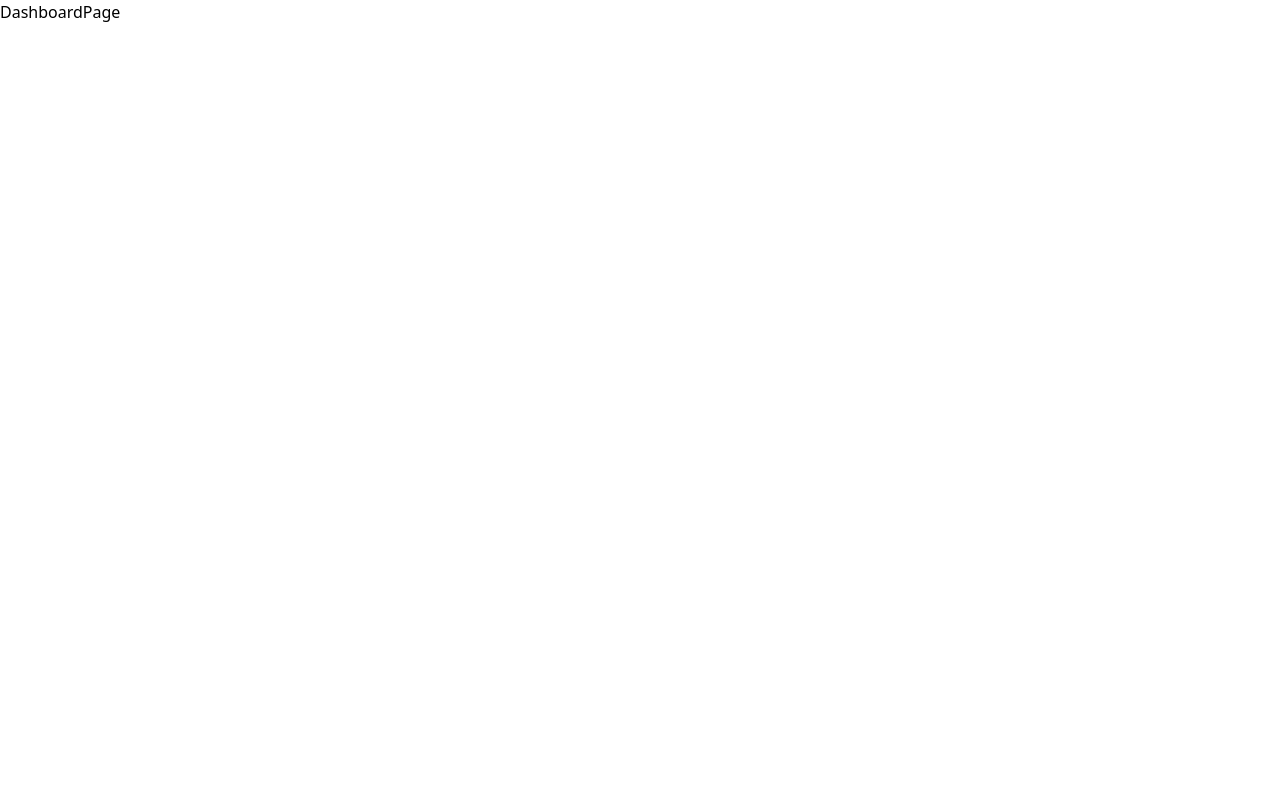
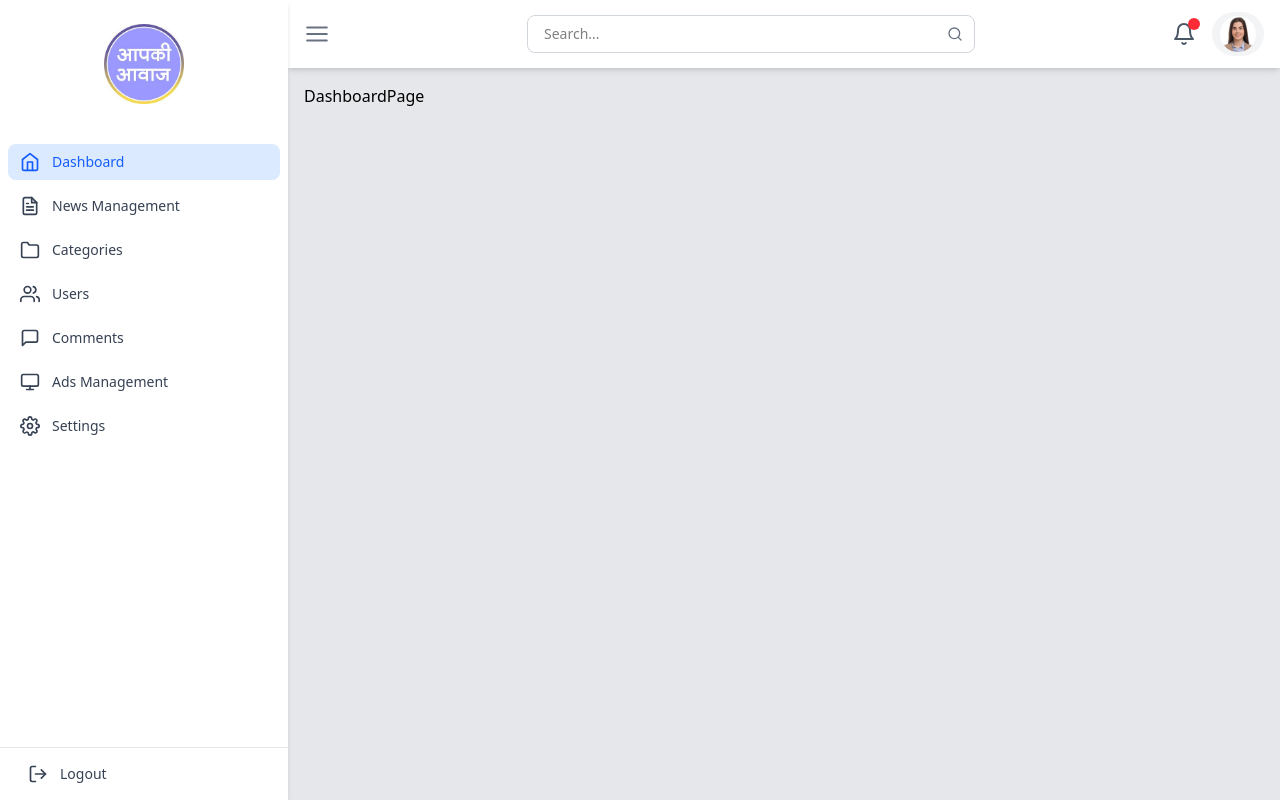
Before and after one commit to aapkiawazdeveloper-debug/aapki-awaz-website, a Next.js app: page /dashboard in a window 1280 px wide. Built offline with nearby package versions, Linux system fonts and the light colour scheme.

Commit message:
admin panel setup

```diff
--- a/src/app/(modules)/(admin)/layout.tsx
+++ b/src/app/(modules)/(admin)/layout.tsx
@@ -1,17 +1,61 @@
-import type { Metadata } from "next";
+"use client";
+
+import { useState, useEffect } from "react";
 import "../../styles/globals.css";
+import Sidebar from "@/app/shared/components/admin/layout/Sidebar";
+import Header from "@/app/shared/components/admin/layout/Header";
 
-export const metadata: Metadata = {
-    title: "Next.js admin",
-    description: "Next.js admin",
+const AdminLayout = ({ children }: { children: React.ReactNode }) => {
+  const [isSidebarOpen, setIsSidebarOpen] = useState(true);
+  const [isMobile, setIsMobile] = useState(false);
+
+  useEffect(() => {
+    const handleResize = () => {
+      if (window.innerWidth < 768) {
+        setIsMobile(true);
+        setIsSidebarOpen(false);
+      } else {
+        setIsMobile(false);
+        setIsSidebarOpen(true);
+      }
+    };
+
+    handleResize();
+    window.addEventListener("resize", handleResize);
+    return () => window.removeEventListener("resize", handleResize);
+  }, []);
+
+  const toggleSidebar = () => setIsSidebarOpen(!isSidebarOpen);
+  const closeSidebar = () => isMobile && setIsSidebarOpen(false);
+
+  return (
+    <html lang="en">
+      <body className="bg-gray-200">
+        <div className="flex h-screen overflow-hidden relative">
+          {/* Sidebar */}
+          <Sidebar isOpen={isSidebarOpen} overlayMode={true} />
+
+          {/* Overlay only for mobile */}
+          {isSidebarOpen && isMobile && (
+            <div
+              className="fixed inset-0 bg-gray-500/50 z-40"
+              onClick={closeSidebar}
+            />
+          )}
+
+          {/* Main content */}
+          <div
+            className={`flex-1 flex flex-col transition-all duration-300 relative z-10
+              ${!isMobile && isSidebarOpen ? "ml-72" : "ml-0"}
+            `}
+          >
+            <Header onToggleSidebar={toggleSidebar} />
+            <main className="flex-1 overflow-y-auto p-4">{children}</main>
+          </div>
+        </div>
+      </body>
+    </html>
+  );
 };
 
-const AdminLayout = ({ children }: { children: React.ReactNode }) => {
-    return (
-        <html lang="en">
-            <body>{children}</body>
-        </html>
-    )
-}
-
 export default AdminLayout;
--- a/src/app/shared/components/admin/layout/Header.tsx
+++ b/src/app/shared/components/admin/layout/Header.tsx
@@ -0,0 +1,66 @@
+"use client";
+
+import { useState } from "react";
+import { FiBell, FiSearch, FiMenu } from "react-icons/fi";
+import Image from "next/image";
+
+const Header: React.FC<{ onToggleSidebar: () => void }> = ({
+  onToggleSidebar,
+}) => {
+  const [dropdownOpen, setDropdownOpen] = useState(false);
+
+  return (
+    <header className="bg-white shadow-md px-4 py-3 flex items-center justify-between w-full relative z-50">
+      {/* Hamburger menu always visible above sidebar */}
+      <button
+        onClick={onToggleSidebar}
+        className="text-gray-500 transition-colors cursor-pointer"
+      >
+        <FiMenu size={26} />
+      </button>
+
+      {/* Search bar */}
+      <div className="hidden md:flex flex-1 justify-center px-4">
+        <div className="relative w-full max-w-md">
+          <input
+            type="text"
+            placeholder="Search..."
+            className="w-full px-4 py-2 rounded-lg border border-gray-300 text-sm focus:outline-none focus:ring-2 focus:ring-blue-500"
+          />
+          <FiSearch className="absolute right-3 top-1/2 -translate-y-1/2 text-gray-500" />
+        </div>
+      </div>
+
+      {/* Right: Notifications + Profile */}
+      <div className="flex items-center gap-4 relative">
+        <button className="relative">
+          <FiBell className="w-6 h-6 text-gray-600 hover:text-blue-600 transition-colors" />
+          <span className="absolute -top-1 -right-1 w-3 h-3 bg-red-500 rounded-full"></span>
+        </button>
+
+        <div className="relative">
+          <button
+            onClick={() => setDropdownOpen(!dropdownOpen)}
+            className="cursor-pointer flex items-center gap-2 px-2 py-1 bg-gray-100 rounded-full hover:bg-gray-200 transition-colors"
+          >
+            <Image
+              src="/assets/images/user-image.jpg"
+              alt="Admin Avatar"
+              width={192}
+              height={240}
+              className="w-[36px] h-[36px] object-cover rounded-full"
+            />
+          </button>
+
+          {dropdownOpen && (
+            <div className="absolute right-0 mt-2 w-52 bg-white shadow-lg rounded-lg border border-gray-200 z-50">
+              {/* Dropdown content */}
+            </div>
+          )}
+        </div>
+      </div>
+    </header>
+  );
+};
+
+export default Header;
--- a/src/app/shared/components/admin/layout/Sidebar.tsx
+++ b/src/app/shared/components/admin/layout/Sidebar.tsx
@@ -1,9 +1,95 @@
-const Sidebar = () => {
-    return (
-        <div>
+"use client";
 
-        </div>
-    )
+import Image from "next/image";
+import Link from "next/link";
+import { usePathname } from "next/navigation";
+import {
+  FiHome,
+  FiUsers,
+  FiSettings,
+  FiLogOut,
+  FiMonitor,
+  FiMessageSquare,
+  FiFolder,
+  FiFileText,
+} from "react-icons/fi";
+
+interface SidebarProps {
+  isOpen: boolean;
+  overlayMode?: boolean;
 }
 
-export default Sidebar
+const Sidebar = ({ isOpen, overlayMode = false }: SidebarProps) => {
+  const pathname = usePathname();
+
+  const menuItems = [
+    { name: "Dashboard", href: "/dashboard", icon: FiHome },
+    { name: "News Management", href: "/news", icon: FiFileText },
+    { name: "Categories", href: "/categories", icon: FiFolder },
+    { name: "Users", href: "/users", icon: FiUsers },
+    { name: "Comments", href: "/comments", icon: FiMessageSquare },
+    { name: "Ads Management", href: "/ads", icon: FiMonitor },
+    { name: "Settings", href: "/settings", icon: FiSettings },
+  ];
+
+  return (
+    <aside
+      className={`
+        fixed top-0 left-0 h-full bg-white shadow-md
+        transform transition-transform duration-300
+        w-72 z-50
+        ${isOpen ? "translate-x-0" : "-translate-x-full"}
+        ${overlayMode ? "md:absolute" : "md:static"}
+        flex flex-col
+      `}
+    >
+      {/* Logo */}
+      <div className="p-6 flex items-center justify-center shrink-0">
+        <Image
+          src="/assets/images/aapki-awaz-logo.jpg"
+          width={80}
+          height={80}
+          alt="logo"
+          className="object-contain w-20 h-20"
+        />
+      </div>
+
+      {/* Navigation */}
+      <nav className="flex-1 overflow-y-auto px-2 mt-4">
+        <ul className="flex flex-col gap-y-2 mb-1">
+          {menuItems.map(({ name, href, icon: Icon }) => {
+            const isActive = pathname === href;
+            return (
+              <li key={name}>
+                <Link
+                  href={href}
+                  className={`flex items-center gap-3 px-3 py-2 rounded-lg text-sm font-medium transition-colors ${
+                    isActive
+                      ? "bg-blue-100 text-blue-600"
+                      : "text-gray-700 hover:bg-gray-100"
+                  }`}
+                >
+                  <Icon className="w-5 h-5" />
+                  <span>{name}</span>
+                </Link>
+              </li>
+            );
+          })}
+        </ul>
+      </nav>
+
+      {/* Footer Logout at bottom */}
+      <div className="px-4 py-4 border-t border-gray-200 mt-auto">
+        <Link
+          href="/logout"
+          className="flex items-center gap-3 px-3 rounded-lg text-sm font-medium text-gray-700 hover:bg-gray-100"
+        >
+          <FiLogOut className="w-5 h-5" />
+          <span>Logout</span>
+        </Link>
+      </div>
+    </aside>
+  );
+};
+
+export default Sidebar;
```
Also changed, not shown: public/assets/images/aapki-awaz-logo.jpg, public/assets/images/user-image.jpg (added).
